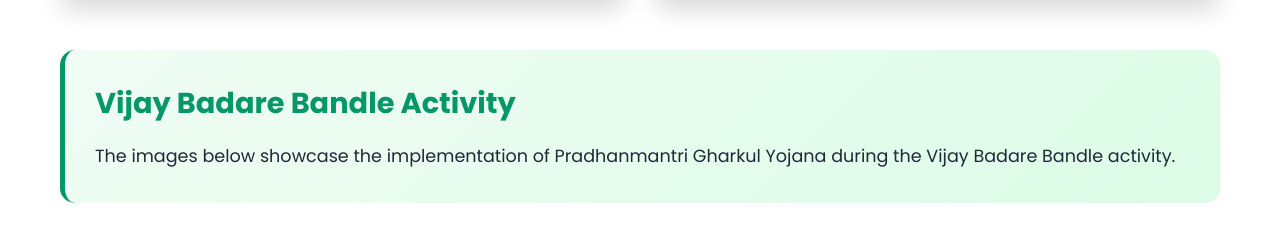
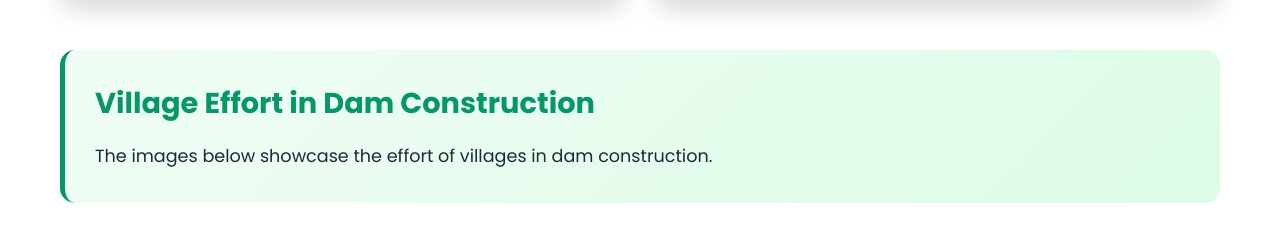
Before and after one commit to ranehub9000-png/gramapanchayat-gangrai-fe, a plain HTML site: page index.html in a window 1280 px wide. Shown: the part 4241-4485 px from the top of the page. Drawn offline with Linux system fonts and the light colour scheme.

Commit message:
Updated images

```diff
--- a/index.html
+++ b/index.html
@@ -228,8 +228,8 @@
                 </div>
             </div>
             <div class="activity-info">
-                <h3>Vijay Badare Bandle Activity</h3>
-                <p>The images below showcase the implementation of Pradhanmantri Gharkul Yojana during the Vijay Badare Bandle activity.</p>
+                <h3>Village Effort in Dam Construction</h3>
+                <p>The images below showcase the effort of villages in dam construction.</p>
             </div>
             <div class="scheme-gallery">
                 <div class="gallery-item">
```
